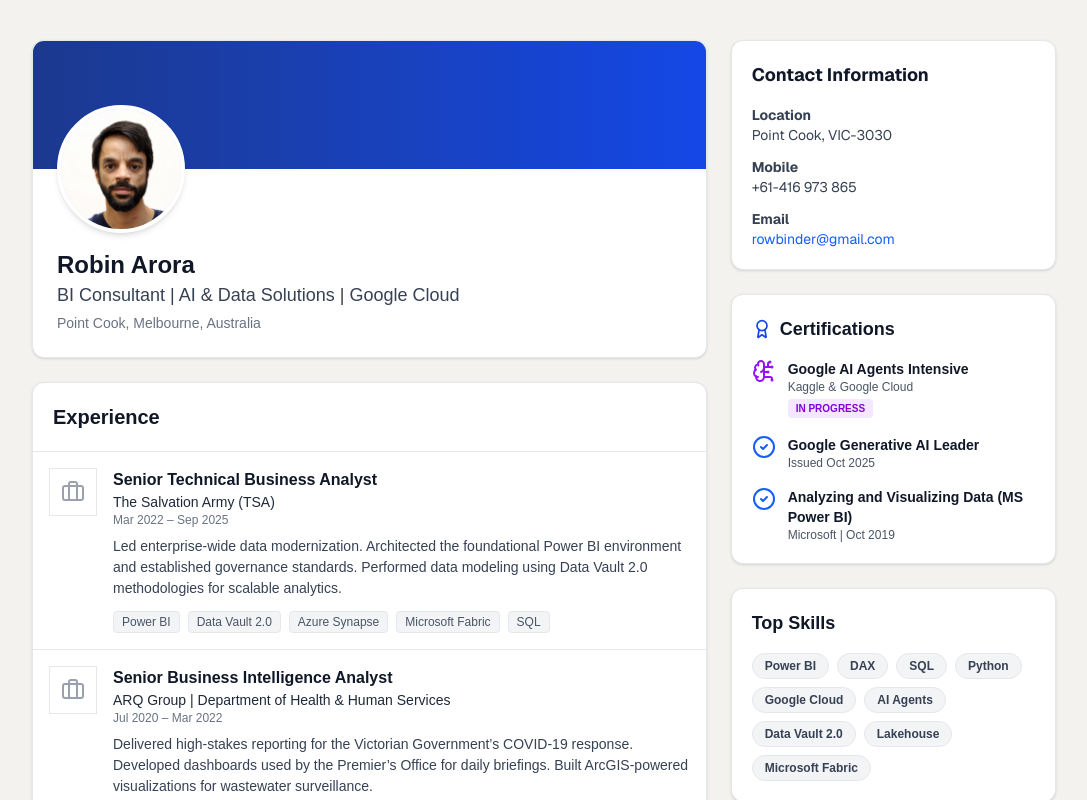
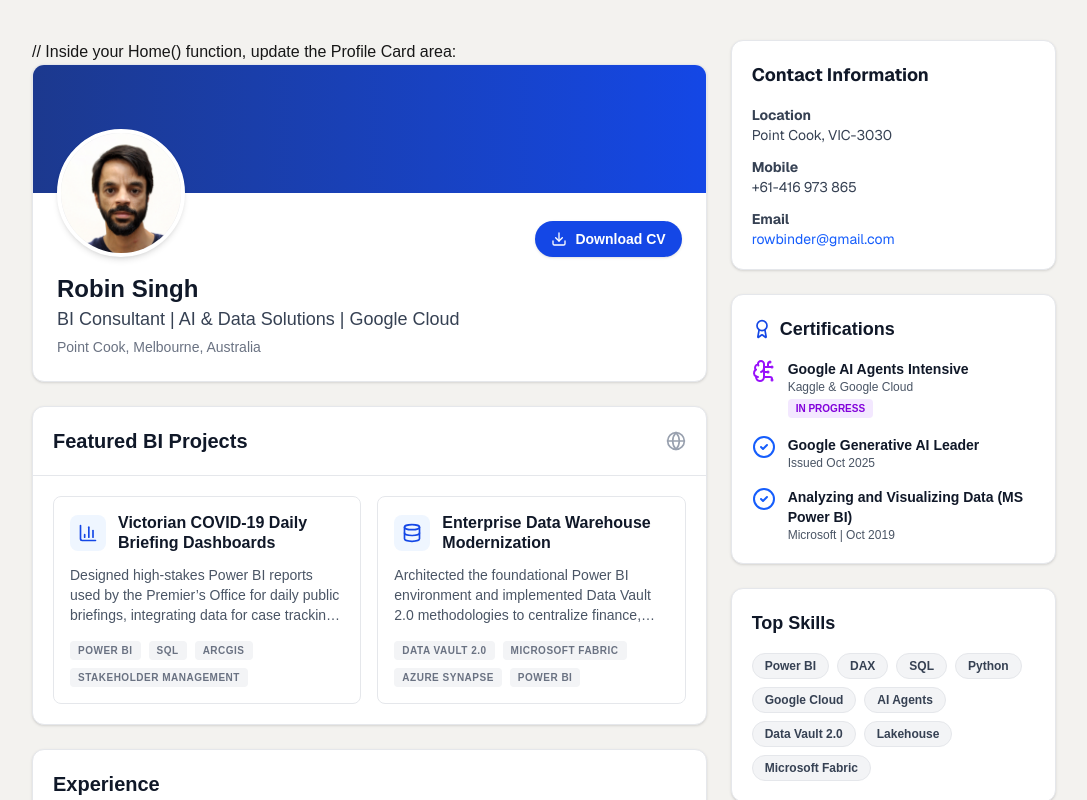
Before and after one commit to rowbinder/robin-cv-portfolio, a Next.js app: page / in a window 1280 px wide. Shown: the top 800 px of the page, without its empty margins (96-1183 px from the left). Built offline with nearby package versions, Linux system fonts and the light colour scheme.

Commit message:
Fixed Globe icon import error

```diff
--- a/src/app/page.js
+++ b/src/app/page.js
@@ -1,5 +1,6 @@
 import ExperienceCard from '@/components/ExperienceCard';
-import { GraduationCap, Award, BrainCircuit, CheckCircle2 } from 'lucide-react';
+import ProjectCard from '@/components/ProjectCard';
+import { Download, GraduationCap, Award, BrainCircuit, CheckCircle2, Globe, BarChart3 } from 'lucide-react';
 import Image from 'next/image';
 
 export default function Home() {
@@ -11,26 +12,55 @@ export default function Home() {
         <div className="md:col-span-8 space-y-6 text-left">
 
           {/* Profile Card */}
-          <div className="bg-white border border-gray-200 rounded-xl overflow-hidden shadow-sm">
-            <div className="h-32 bg-gradient-to-r from-blue-900 to-blue-700"></div>
-            <div className="px-6 pb-6">
-              <div className="relative -mt-16 mb-4 inline-block">
-                {/* Profile Photo */}
-                <div className="w-32 h-32 bg-gray-200 rounded-full border-4 border-white overflow-hidden shadow-md relative">
-                  <Image
-                    src="/profile.jpg"
-                    alt="Robin Arora"
-                    fill
-                    className="object-cover"
-                    priority
-                  />
+            // Inside your Home() function, update the Profile Card area:
+            <div className="bg-white border border-gray-200 rounded-xl overflow-hidden shadow-sm">
+              <div className="h-32 bg-gradient-to-r from-blue-900 to-blue-700"></div>
+              <div className="px-6 pb-6 text-left">
+                <div className="flex justify-between items-end">
+                  <div className="relative -mt-16 mb-4 inline-block">
+                    <div className="w-32 h-32 bg-gray-200 rounded-full border-4 border-white overflow-hidden shadow-md relative">
+                      <Image src="/profile.jpg" alt="Robin Singh" fill className="object-cover" priority />
+                    </div>
+                  </div>
+
+                  {/* The Download Button */}
+                  <a
+                    href="/Robin-Singh-Resume.pdf"
+                    download
+                    className="mb-4 inline-flex items-center gap-2 bg-blue-700 hover:bg-blue-800 text-white px-4 py-2 rounded-full text-sm font-bold transition-all shadow-sm"
+                  >
+                    <Download size={16} /> Download CV
+                  </a>
                 </div>
+
+                <h1 className="text-2xl font-bold text-gray-900">Robin Singh</h1>
+                <p className="text-gray-700 text-lg">BI Consultant | AI & Data Solutions | Google Cloud</p>
+                <p className="text-sm text-gray-500 mt-1 font-medium text-left">Point Cook, Melbourne, Australia</p>
               </div>
-              <h1 className="text-2xl font-bold text-gray-900">Robin Arora</h1>
-              <p className="text-gray-700 text-lg">BI Consultant | AI & Data Solutions | Google Cloud</p>
-              <p className="text-sm text-gray-500 mt-1 font-medium">Point Cook, Melbourne, Australia</p>
             </div>
-          </div>
+
+          {/* Project Section */}
+            <section className="bg-white border border-gray-200 rounded-xl shadow-sm overflow-hidden text-left mb-6">
+              <div className="p-5 border-b border-gray-200 flex items-center justify-between">
+                <h2 className="text-xl font-bold text-gray-900">Featured BI Projects</h2>
+                <Globe size={20} className="text-gray-400" />
+              </div>
+
+              <div className="p-5 grid grid-cols-1 md:grid-cols-2 gap-4">
+                <ProjectCard
+                  title="Victorian COVID-19 Daily Briefing Dashboards"
+                  category="Dashboard"
+                  description="Designed high-stakes Power BI reports used by the Premier’s Office for daily public briefings, integrating data for case tracking and wastewater surveillance."
+                  techStack={["Power BI", "SQL", "ArcGIS", "Stakeholder Management"]}
+                />
+                <ProjectCard
+                  title="Enterprise Data Warehouse Modernization"
+                  category="Architecture"
+                  description="Architected the foundational Power BI environment and implemented Data Vault 2.0 methodologies to centralize finance, procurement, and HR data."
+                  techStack={["Data Vault 2.0", "Microsoft Fabric", "Azure Synapse", "Power BI"]}
+                />
+              </div>
+            </section>
 
          {/* Experience Section */}
           <section className="bg-white border border-gray-200 rounded-xl shadow-sm overflow-hidden text-left">
--- /dev/null
+++ b/src/components/ProjectCard.jsx
@@ -0,0 +1,27 @@
+import React from 'react';
+import { BarChart3, Database, Globe } from 'lucide-react';
+
+const ProjectCard = ({ title, category, description, techStack }) => {
+  return (
+    <div className="p-4 border border-gray-200 rounded-lg hover:shadow-md transition-shadow bg-white text-left">
+      <div className="flex items-center gap-3 mb-3">
+        <div className="p-2 bg-blue-50 text-blue-700 rounded-lg">
+          {category === 'Dashboard' ? <BarChart3 size={20} /> : <Database size={20} />}
+        </div>
+        <h3 className="font-bold text-gray-900 leading-tight">{title}</h3>
+      </div>
+      <p className="text-sm text-gray-600 mb-4 line-clamp-3">
+        {description}
+      </p>
+      <div className="flex flex-wrap gap-2">
+        {techStack.map((tech) => (
+          <span key={tech} className="text-[10px] font-bold uppercase tracking-wider text-gray-500 px-2 py-0.5 bg-gray-100 rounded">
+            {tech}
+          </span>
+        ))}
+      </div>
+    </div>
+  );
+};
+
+export default ProjectCard;
```
Also changed, not shown: 1 other file (tests, documents, lock files or other folders).
